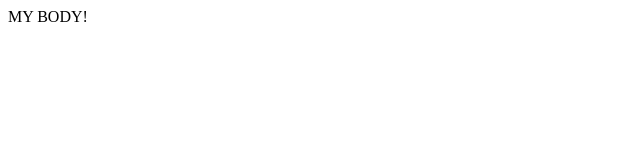
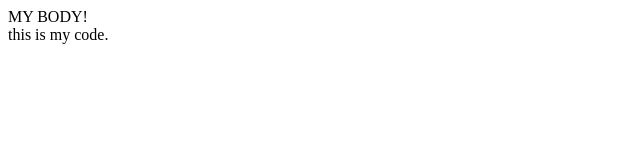
Before and after one commit to yashrabari/my-cicd-pipeline, a website: page home.html in a window 1280 px wide. Shown: the full height of the page, 0-640 px from the left. Drawn offline with Linux system fonts and the light colour scheme.

Commit message:
added-one-line

```diff
--- a/home.html
+++ b/home.html
@@ -8,5 +8,7 @@
 </head>
 <body>
     MY BODY!
+    <br>
+    this is my code.
 </body>
 </html>
```
